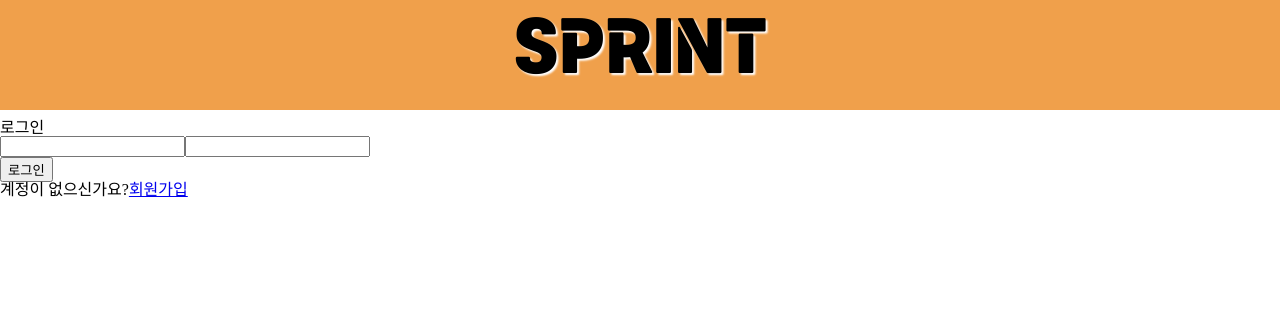
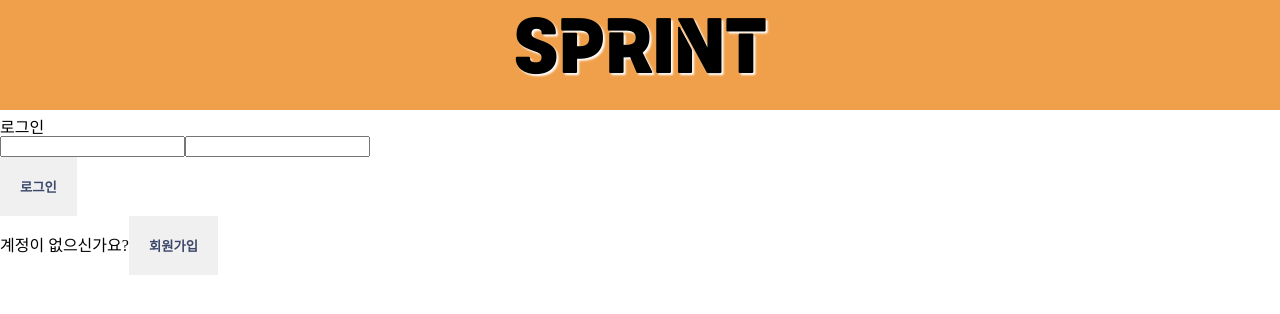
Before and after one commit to minjaechoi0518/sprint-client, a React (Create React App) app: page /login in a window 1280 px wide. Shown: the top 314 px of the page. Built offline with nearby package versions, Linux system fonts and the light colour scheme.

Commit message:
Design 버튼 CSS 추가

```diff
--- a/src/components/Login.jsx
+++ b/src/components/Login.jsx
@@ -5,13 +5,13 @@ import Header from './Header'
 import useInput from './Hooks/useInput'
 
 const Login = () => {
-  const [userId, onChangeUserIdHandler ] = useInput('')
+  const [userName, onChangeUserIdHandler ] = useInput('')
   const [password, onChangPasswordHandler] = useInput('')
 
   const [warningNotice, setWarningNotice] = useState('')
 
   const onClickLoginHandler = ()=>{
-    if(userId.length <1 ){
+    if(userName.length <1 ){
       setWarningNotice('아이디를 입력해주세요')
       return;
     }
@@ -26,16 +26,21 @@ const Login = () => {
     <Header/>
     <h1>로그인</h1>
     <form>
-    <input value={userId} onChange={onChangeUserIdHandler}/>
+    <input value={userName} onChange={onChangeUserIdHandler}/>
     <input value={password} onChange={onChangPasswordHandler}/>
     </form>
-    <Button onClick={onClickLoginHandler}>로그인</Button>
+    <Button type='positive'
+    onClick={onClickLoginHandler}>로그인</Button>
     {warningNotice}
 
 
     <div>
-    계정이 없으신가요?<Link to='/signUp'>회원가입</Link>
+    계정이 없으신가요?<Link to='/signUp'>
+      <Button type='positive' >회원가입</Button>
+      </Link>
     </div>
+
+
     </>
   )
 }
--- a/src/components/component/Button.js
+++ b/src/components/component/Button.js
@@ -1,8 +1,13 @@
-import React, { Children } from 'react'
+import React from 'react'
+import * as CSS from '../component/style'
 
 const Button = (props) => {
+  // <Button type='positive'>희망</Button>
+  // <Button type='negative'>절망</Button>
   return (
-    <button>{props.children}</button>
+    <CSS.Button
+      type={props.type}
+    >{props.children}</CSS.Button>
   )
 }
 
--- a/src/components/component/style.js
+++ b/src/components/component/style.js
@@ -25,3 +25,18 @@ text-align:center;
 margin-bottom:10px;
 background-color:#F0A04B;
 `
+
+//button
+export const Button = styled.button`
+border:none;
+background-color:${(props) => props.type === 'positive' ? '#F0F0F0' : '#F8F4EA'};
+color: ${(props) => props.type === 'positive' ? '#3C486B' : '#243763'};
+padding:20px;
+font-weight:600;
+&:hover{
+  background-color:${(props) => props.type === 'positive' ? '#579BB1' : '#CE7777'};
+color: ${(props) => props.type === 'positive' ? '#F0F0F0' : '#F8F4EA'};
+transform: scale(1.1);
+cursor: pointer;
+}
+`
--- a/src/index.css
+++ b/src/index.css
@@ -25,6 +25,7 @@ footer, header, hgroup, menu, nav, section {
 }
 body {
 	line-height: 1;
+
 }
 ol, ul {
 	list-style: none;
```
